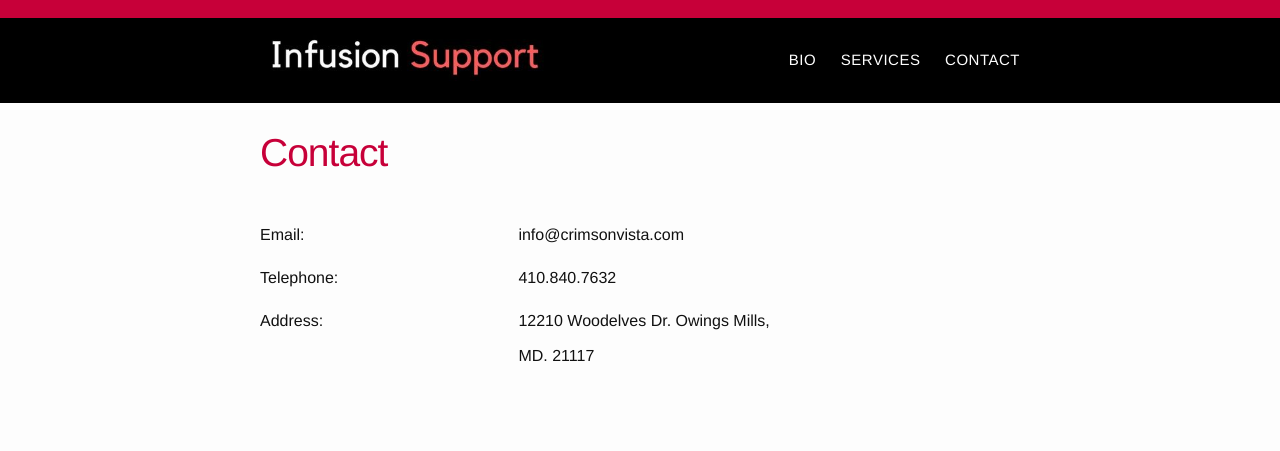
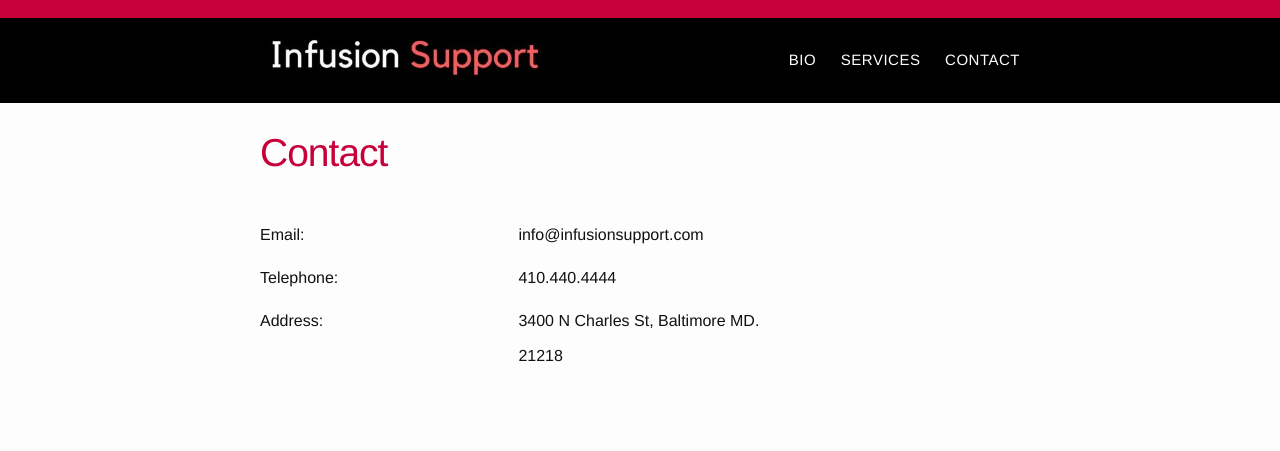
Before and after one commit to vezenwa/vezenwa.github.io, a Jekyll site: the page built from contact.html, in a window 1280 px wide. Shown: the top 451 px of the page. Built offline with Jekyll 4.4.1, drawn with Linux system fonts in a browser that asks for light colours.

Commit message:
Update contact.html

```diff
--- a/contact.html
+++ b/contact.html
@@ -14,12 +14,15 @@ permalink: /contact/
 
     <div class="column third">
         <ul class="contact-list">
+            <p class="post-hero center-text">info@infusionsupport.com</p>
+            <!--
             {% if site.email %}
             <li><a href="mailto:{{ site.email }}">{{ site.email }}</a></li>
             {% endif %}
+            -->
         </ul>
-        <p class="post-hero center-text">410.840.7632</p>
-        <p class="post-hero center-text">12210 Woodelves Dr. Owings Mills, MD. 21117</p>
+        <p class="post-hero center-text">410.440.4444</p>
+        <p class="post-hero center-text">3400 N Charles St, Baltimore MD. 21218</p>
 
     </div>
 </div>
```
